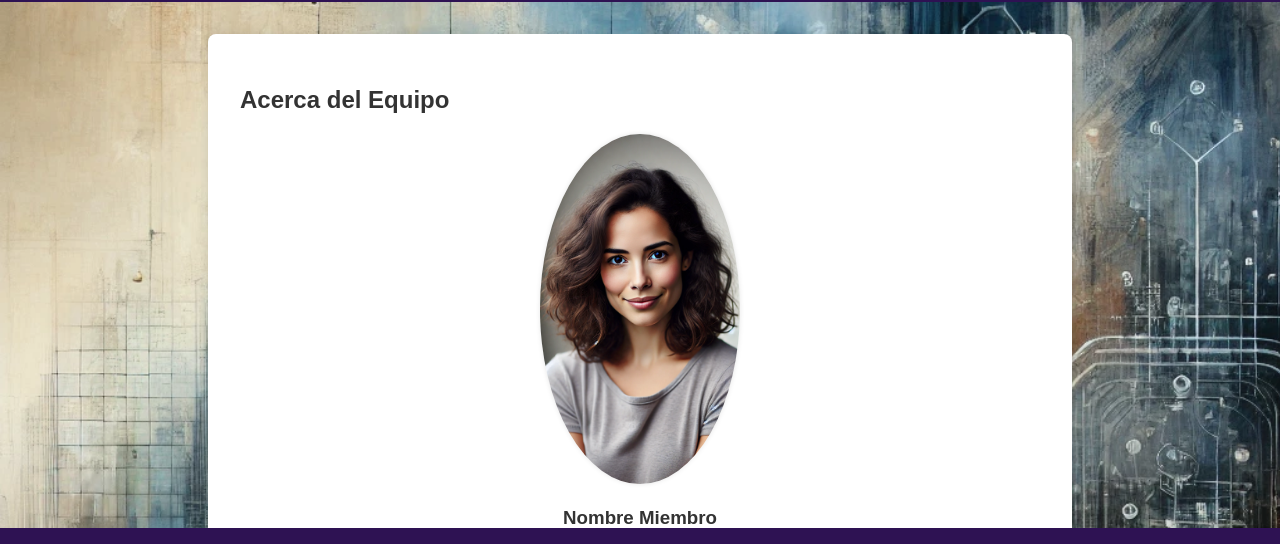
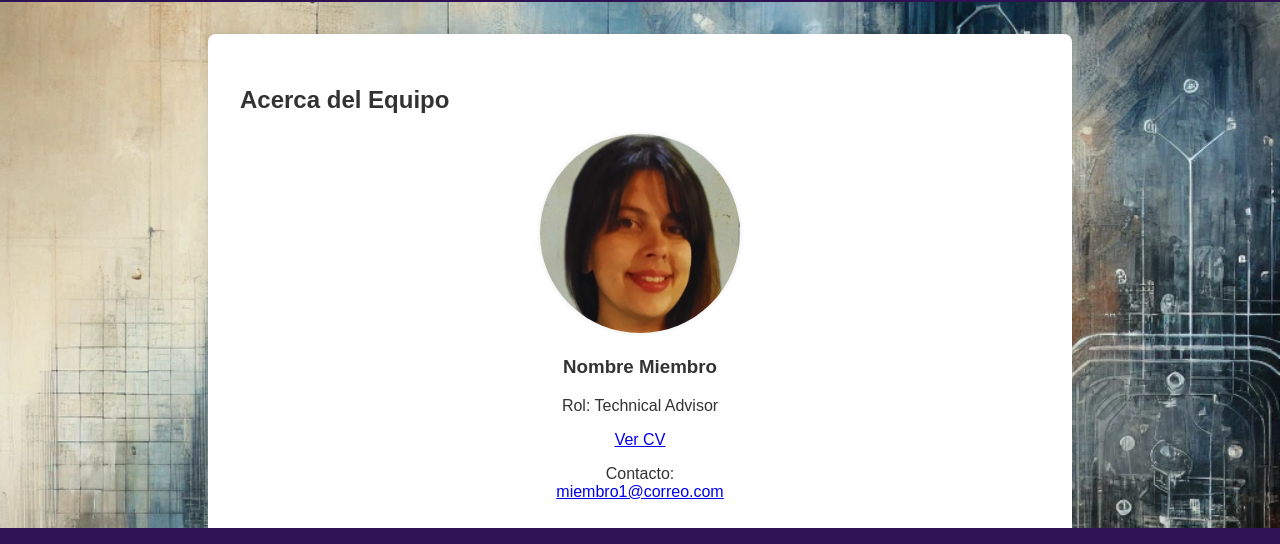
Before and after one commit to micaeladuarte26/Portfolio_prueba, a plain HTML site: page Portfolio2024/index.html in a window 1280 px wide. Shown: the part 190-734 px from the top of the page. Drawn offline with Linux system fonts and the light colour scheme.

Commit message:
Update index.html

```diff
--- a/Portfolio2024/index.html
+++ b/Portfolio2024/index.html
@@ -20,7 +20,7 @@
         <h2>Acerca del Equipo</h2>
         <div class="team-members">
             <div class="member">
-                <img src="images/foto_perfil.webp" alt="Foto de Nombre Miembro">
+                <img src="images/Foto Mica.PNG" alt="Foto de Nombre Miembro">
                 <h3>Nombre Miembro</h3>
                 <p>Rol: Technical Advisor</p>
                 <a href="cv1.pdf">Ver CV</a>
```
